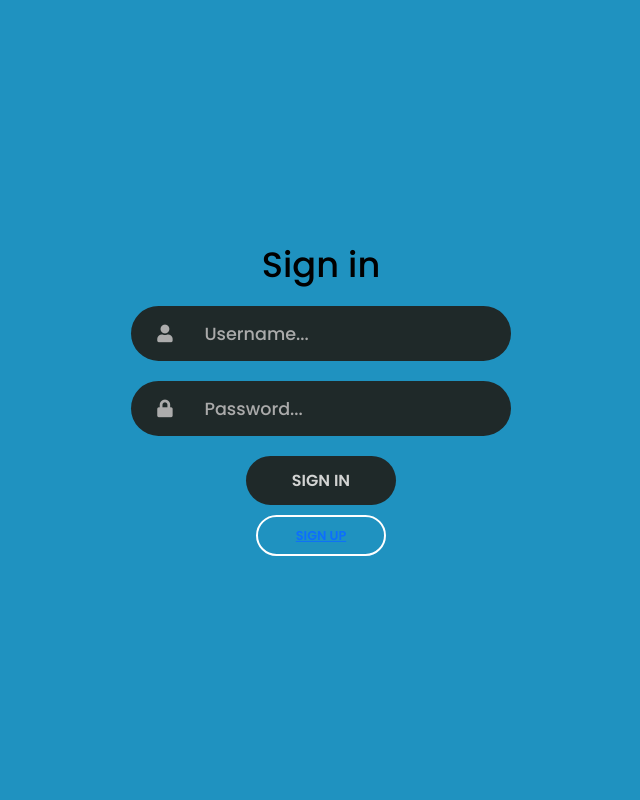
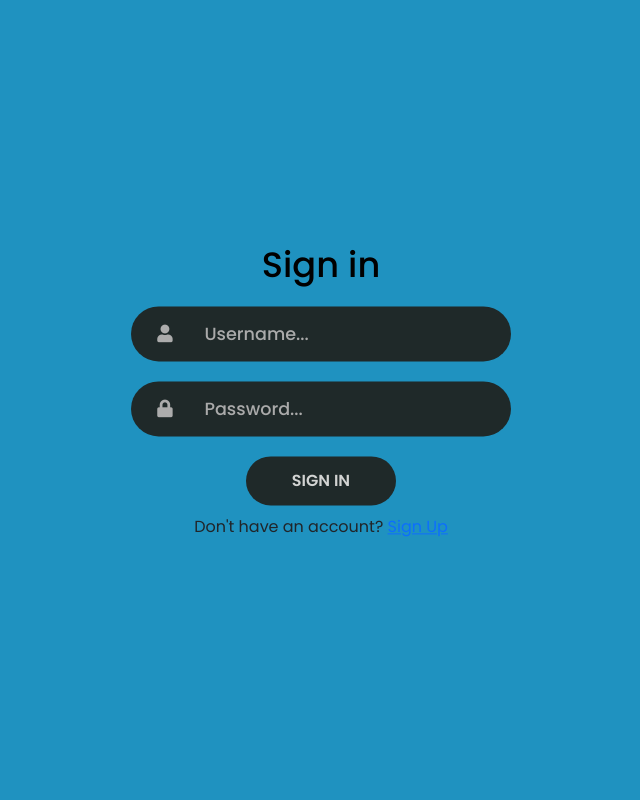
Before and after one commit to JoyChristine/Project-rate, a Django app: page /login/ in a window 1280 px wide. Shown: the whole page, without its empty margins (319-959 px from the left). Run offline with Django 4.2, Linux system fonts and the light colour scheme; some libraries are stand-ins or nearby versions.

Commit message:
add sign up link at bottom of form

```diff
--- a/app/templates/accounts/login.html
+++ b/app/templates/accounts/login.html
@@ -39,28 +39,14 @@
                         <input type="password" name="password" placeholder="Password..." class="form-control" >
                     </div>
 
+
                     <input class="btn login_btn" type="submit" value="Sign In">
-                    <button class="btn transparent" id="sign-in-btn" ><a href="{% url 'register' %}" class="ml-2">Sign Up</a>
+                    <div class="foot">
+                        <p> Don't have an account? <span><a href="{% url 'register' %}">Sign Up</a></span></p>
+
+                    </div>
                 </form>
-                <!-- <form class="sign-in-form" method="POST">
-                    {% csrf_token %}
-                        <h2 class="title">Sign in</h2>
-                        <div class="input-field">
-                            <i class="fas fa-user"></i>
-                            <input type="text" name="username" placeholder="Username..." class="form-control">
 
-                        </div>
-                        <div class="input-field">
-                            <i class="fas fa-lock"></i>
-
-                        </div>
-                        <div class="input-field">
-                            <i class="fas fa-lock"></i>
-                            <input type="text" name="password" placeholder="Password..." class="form-control">
-                        </div>
-                    <input class="btn login_btn" type="submit" value="Sign In">
-                    <button class="btn transparent" id="sign-in-btn" ><a href="{% url 'register' %}" class="ml-2">Sign Up</a>
-                </form> -->
             </div>
         </div>
 
```
